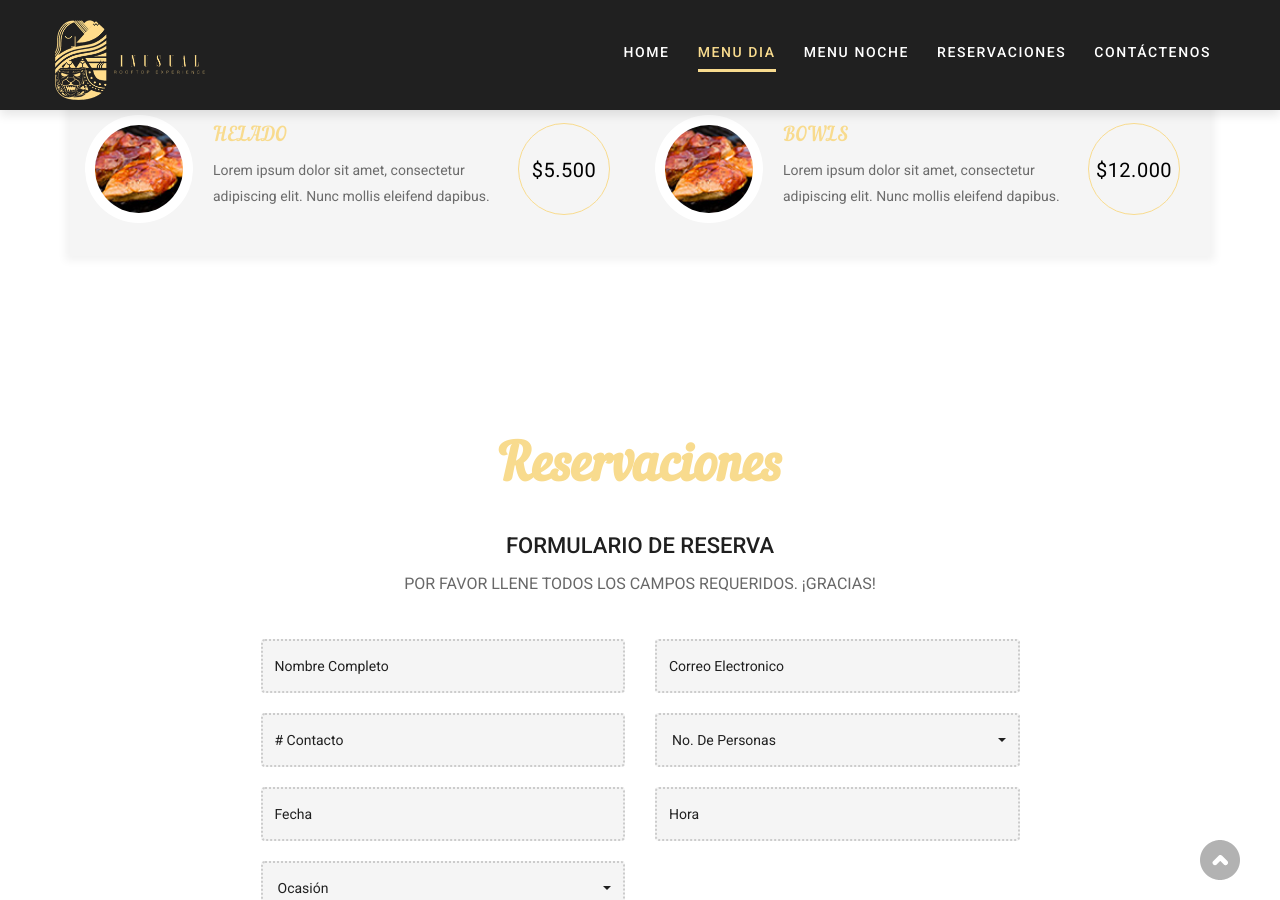
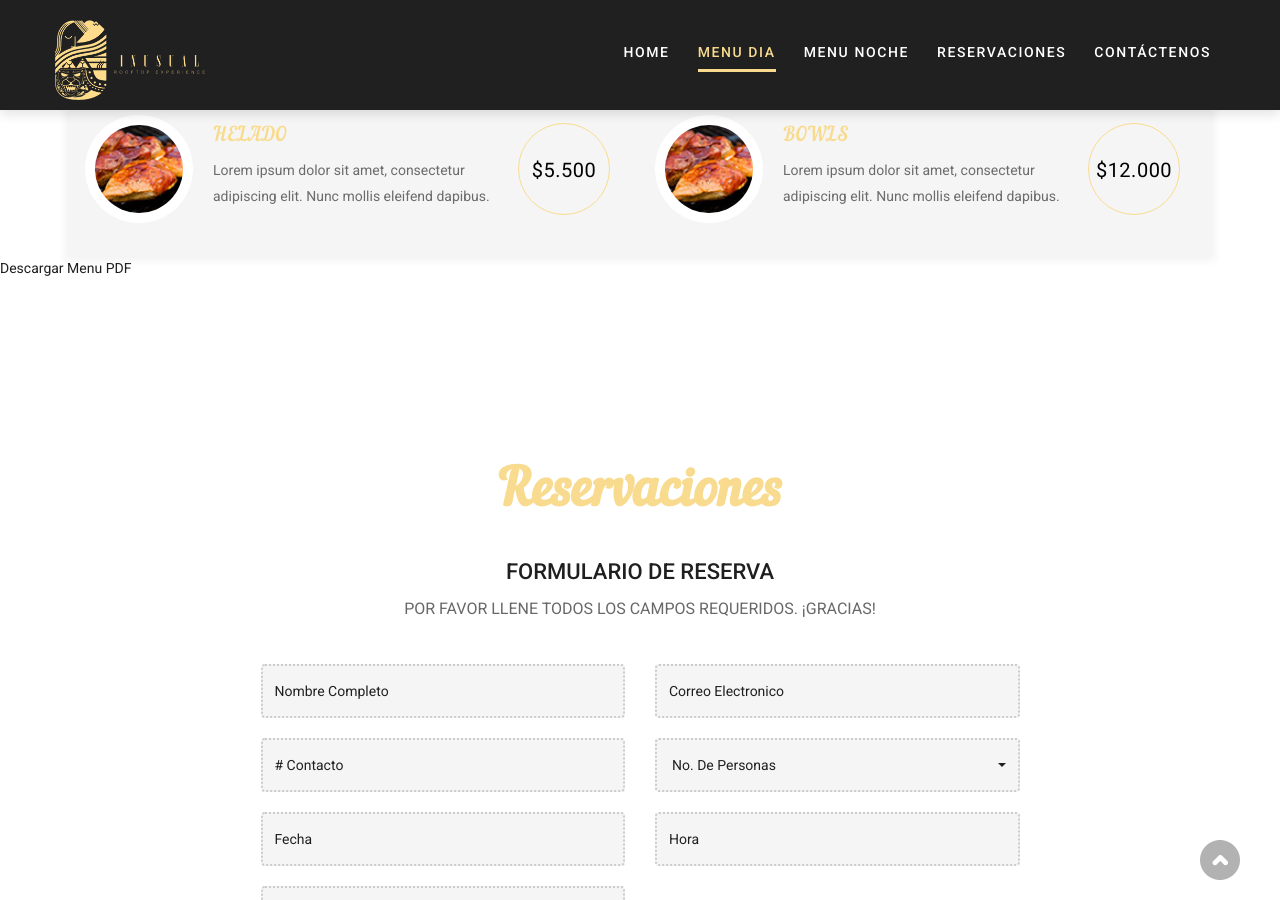
Before and after one commit to SingularDrinks/singulardrinks, a Jekyll site: the page built from index.html, in a window 1280 px wide and 900 px high, scrolled down 1578 px. Built offline with Jekyll 4.4.1, drawn with Linux system fonts in a browser that asks for light colours; some web fonts are replaced.

Commit message:
refactor

```diff
--- a/_includes/site-section.html
+++ b/_includes/site-section.html
@@ -461,6 +461,9 @@
     <!-- end row -->
   </div>
   <!-- end container -->
+  <a href="/assets/document/cartadia.pdf" download="Carta_dia_inuasual_2021">
+    Descargar Menu PDF
+  </a>
 </div>
 <!-- end menu -->
 
```
Also changed, not shown: 2 other files.
